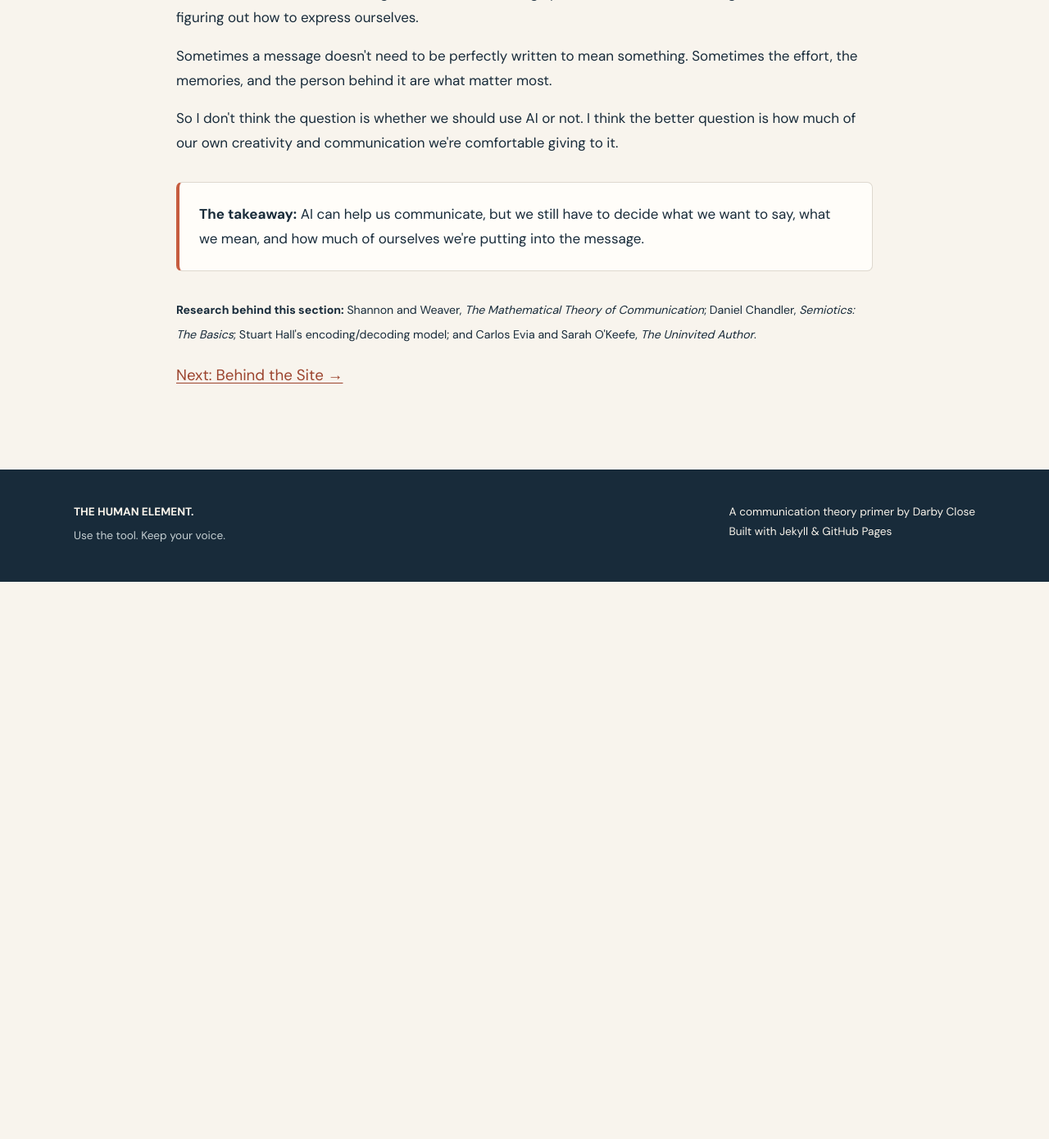
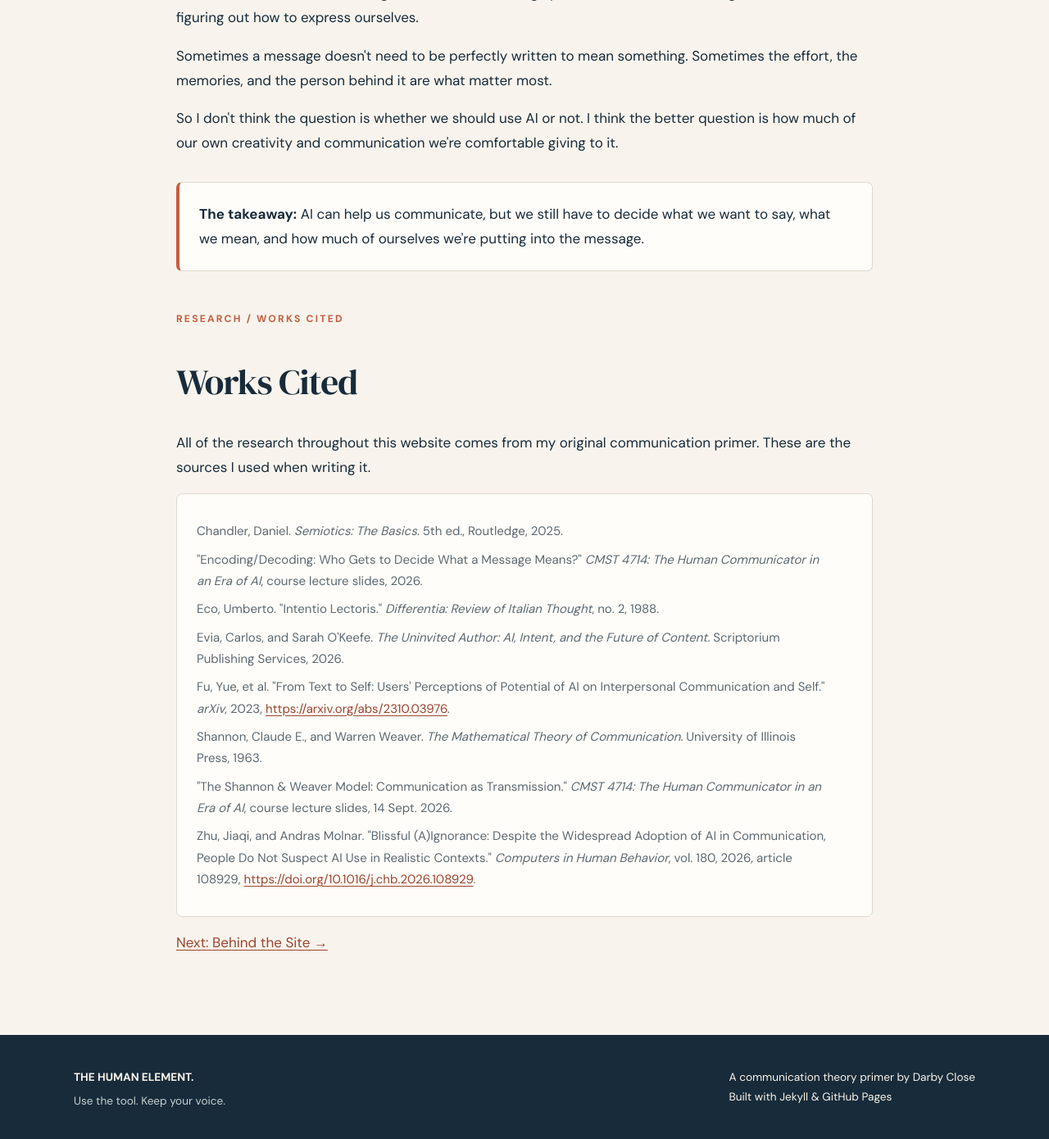
Before and after one commit to Darbyclose/comm-primer, a Jekyll site: the page built from what-the-reader-should-do.md, in a window 1280 px wide and 1400 px high, scrolled down 3817 px. Shown: the top 1390 px of the window at 82% size. Built offline with Jekyll 4.4.1, drawn with Linux system fonts in a browser that asks for light colours; before the commit the page ends 4527 px from its top, so only the background shows below that.

Commit message:
Add 'Works Cited' section with research references
Added a new section for 'Works Cited' with references used in the communication primer.

```diff
--- a/what-the-reader-should-do.md
+++ b/what-the-reader-should-do.md
@@ -149,8 +149,33 @@ permalink: /what-the-reader-should-do/
     AI can help us communicate, but we still have to decide what we want to say, what we mean, and how much of ourselves we're putting into the message.
   </div>
 
-  <p><small><strong>Research behind this section:</strong> Shannon and Weaver, <em>The Mathematical Theory of Communication</em>; Daniel Chandler, <em>Semiotics: The Basics</em>; Stuart Hall's encoding/decoding model; and Carlos Evia and Sarah O'Keefe, <em>The Uninvited Author</em>.</small></p>
+
+<section>
+  <div class="kicker section-label">RESEARCH / WORKS CITED</div>
+
+  <h2>Works Cited</h2>
+
+  <p>All of the research throughout this website comes from my original communication primer. These are the sources I used when writing it.</p>
+
+  <div class="feature-card">
+    <p>Chandler, Daniel. <em>Semiotics: The Basics.</em> 5th ed., Routledge, 2025.</p>
+
+    <p>"Encoding/Decoding: Who Gets to Decide What a Message Means?" <em>CMST 4714: The Human Communicator in an Era of AI</em>, course lecture slides, 2026.</p>
+
+    <p>Eco, Umberto. "Intentio Lectoris." <em>Differentia: Review of Italian Thought</em>, no. 2, 1988.</p>
+
+    <p>Evia, Carlos, and Sarah O'Keefe. <em>The Uninvited Author: AI, Intent, and the Future of Content.</em> Scriptorium Publishing Services, 2026.</p>
+
+    <p>Fu, Yue, et al. "From Text to Self: Users' Perceptions of Potential of AI on Interpersonal Communication and Self." <em>arXiv</em>, 2023, <a href="https://arxiv.org/abs/2310.03976">https://arxiv.org/abs/2310.03976</a>.</p>
+
+    <p>Shannon, Claude E., and Warren Weaver. <em>The Mathematical Theory of Communication.</em> University of Illinois Press, 1963.</p>
+
+    <p>"The Shannon &amp; Weaver Model: Communication as Transmission." <em>CMST 4714: The Human Communicator in an Era of AI</em>, course lecture slides, 14 Sept. 2026.</p>
+
+    <p>Zhu, Jiaqi, and Andras Molnar. "Blissful (A)Ignorance: Despite the Widespread Adoption of AI in Communication, People Do Not Suspect AI Use in Realistic Contexts." <em>Computers in Human Behavior</em>, vol. 180, 2026, article 108929, <a href="https://doi.org/10.1016/j.chb.2026.108929">https://doi.org/10.1016/j.chb.2026.108929</a>.</p>
+  </div>
 </section>
+
 
 
 <script>
```
